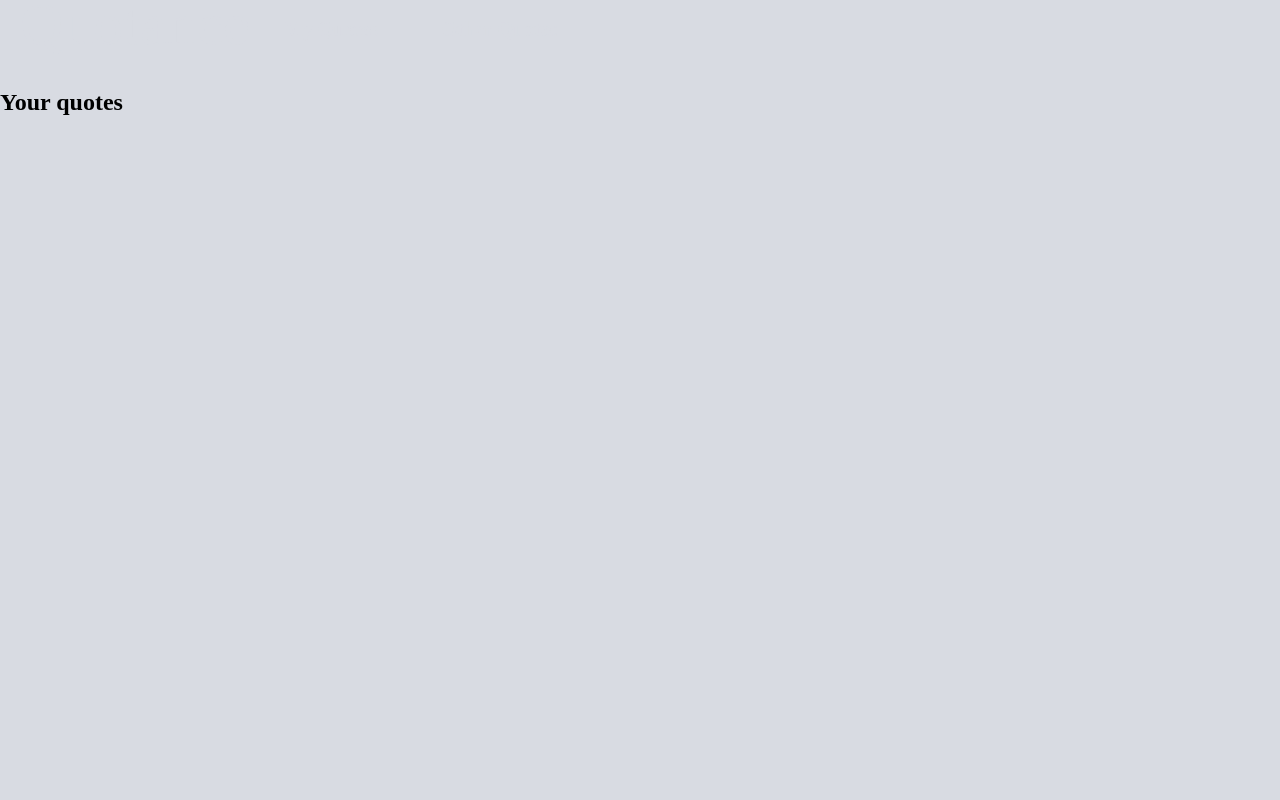
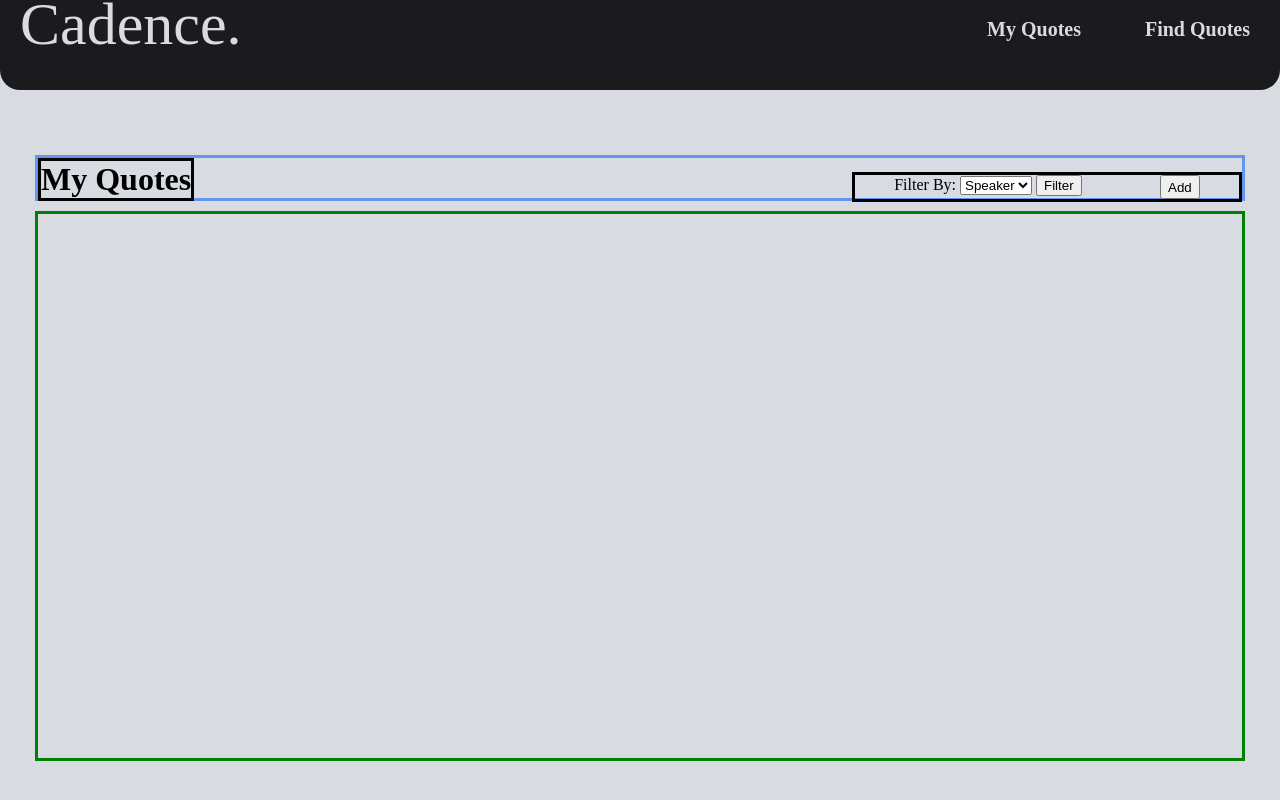
Before and after one commit to dallasmay/Cadence, a website: page public/myQuotes.html in a window 1280 px wide. Drawn offline with Linux system fonts and the light colour scheme; a web font is replaced by a local one.

Commit message:
Began working on myQuotes page, styling and positioning

```diff
--- a/public/myQuotes.html
+++ b/public/myQuotes.html
@@ -4,7 +4,7 @@
     <meta charset="UTF-8">
     <meta http-equiv="X-UA-Compatible" content="IE=edge">
     <meta name="viewport" content="width=device-width, initial-scale=1.0">
-    <title>Document</title>
+    <title>Cadence</title>
     <link rel="stylesheet" href="./styles.css"/>
     <link rel="preconnect" href="https://fonts.googleapis.com">
     <link rel="preconnect" href="https://fonts.gstatic.com" crossorigin>
@@ -12,14 +12,30 @@
 </head>
 <body>
     <nav>
-        <div id="wrapper">
-            <a href="./home.html" id="logo">Quotance</a>
+        <div id="nav-wrapper">
+            <a href="./home.html" id="logo">Cadence.</a>
             <span id="nav-links">
                 <a href="./myQuotes.html" class="nav-link">My Quotes</a>
-                <a href="#" class="nav-link">Other Quotes</a>
+                <a href="#" class="nav-link">Find Quotes</a>
             </span>
         </div>
     </nav>
-    <h2>Your quotes</h2>
+    <div id="control-bar">
+        <div id="control-bar-flex-container">
+            <header class="control-bar" id="control-bar-header">My Quotes</header>
+            <span id="inputs-flex-container">
+                <form id="filter-form">
+                    <span>Filter By:</span>
+                    <select>
+                        <option value="speaker">Speaker</option>
+                        <!-- <option value="date">Date</option> -->
+                    </select>
+                    <button>Filter</button>
+                </form>
+                <button>Add</button>
+            </span>
+        </div>
+    </div>
+    <div id="my-quotes-container"></div>
 </body>
 </html>
--- a/public/styles.css
+++ b/public/styles.css
@@ -110,3 +110,44 @@ a, a:hover, a:focus, a:active {
     transition-timing-function: ease-in;
     /* color: red; */
 }
+/* ------------------myQuotes specific styling----------------- */
+#control-bar {
+    border: solid cornflowerblue;
+    /* height: 40px; */
+    height: 5vh;
+    margin: 65px 35px 10px;
+}
+#my-quotes-container {
+    border: solid green;
+    /* height: 510px; */
+    height: 68vh;
+    margin: 10px 35px 0px
+    /* margin-left: 15px;
+    margin-right: 15px; */
+}
+.control-bar {
+    font-family: 'Charis SIL', serif;
+    font-size: 24pt;
+    font-weight: bold;
+}
+#control-bar-header {
+    display: inline;
+}
+#filter-form {
+    display: inline;
+}
+#control-bar-flex-container {
+    display: flex;
+    justify-content: space-between;
+    align-items: baseline;
+}
+#inputs-flex-container {
+    border: solid;
+    width: 30vw;
+    height: 3vh;
+    display: flex;
+    justify-content: space-around;
+}
+header {
+    border: solid ;
+}
```
Also changed, not shown: public/home.html (+1 -1 lines).
